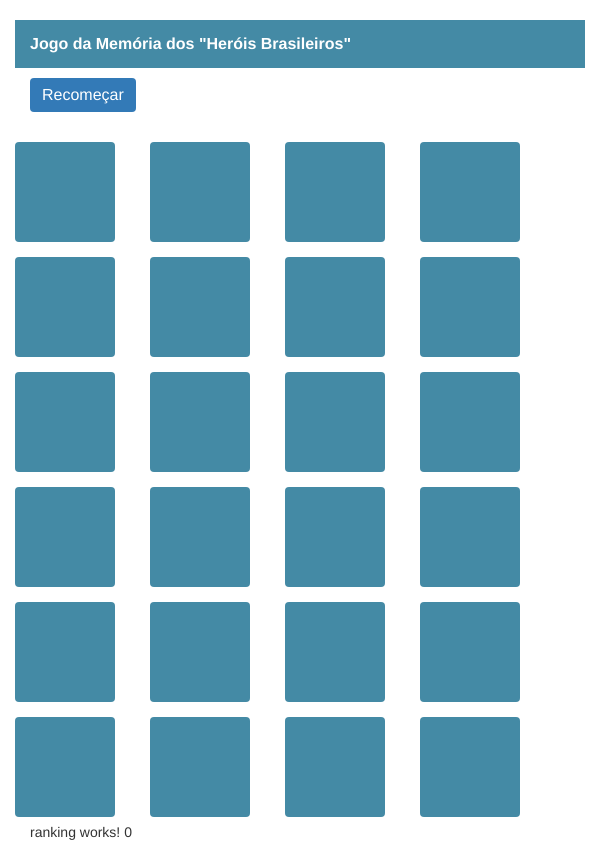
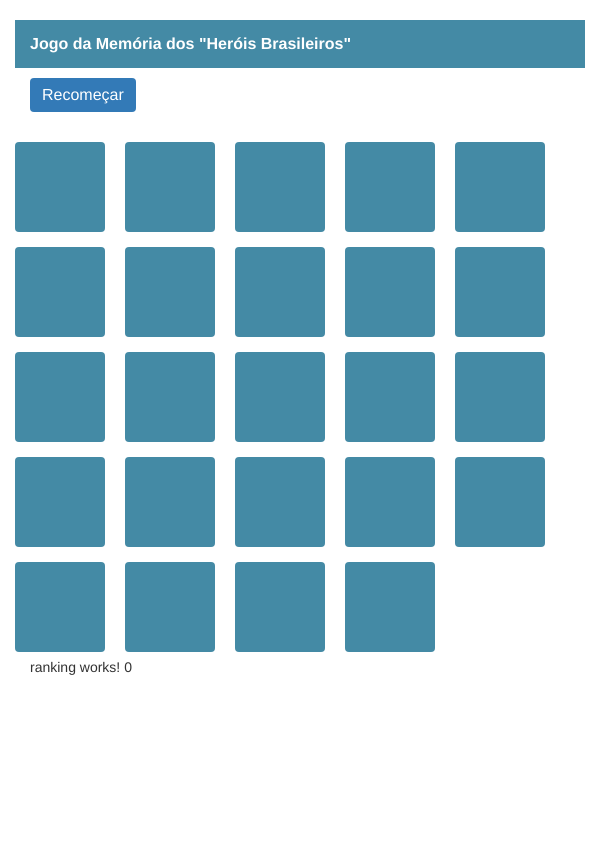
Before and after one commit to emerson-diego/jogodamemoria, an Angular app: page /jogo in a window 600 px wide. After the commit the page ends 800 px from the top, so only its background shows below. Built offline with nearby package versions, Linux system fonts and the light colour scheme.

Commit message:
Teste layout

```diff
--- a/src/app/jogo/jogo.component.css
+++ b/src/app/jogo/jogo.component.css
@@ -1,16 +1,37 @@
-@media (max-width: 767px) {
+@media (max-width: 600px) {
   body,h1,span,button {
     font-size: 12px;
   }
+
+  .cards div {
+     margin-right: 10px;
+     background-size: 80px 80px;
+      width:80px !important;
+      height:80px !important;
+  }
 }
-@media (max-width: 1200px) {
+@media (min-width: 600px) {
   body,h1,span,button {
     font-size: 16px;
+  }
+
+   .cards div {
+     margin-right: 20px;
+     background-size: 90px 90px;
+      width:90px !important;
+      height:90px !important;
   }
 }
 @media (min-width: 1200px) {
   body,h1,span,button {
     font-size: 20px;
+  }
+
+   .cards div {
+     margin-right: 35px;
+     background-size: 100px 100px;
+      width:100px !important;
+      height:100px !important;
   }
 }
 
@@ -30,12 +51,8 @@
       cursor: pointer;
       background-color:#448AA5;
       /*background-image:url("../assets/img/cover.jpg");*/
-      background-size: 100px 100px;
       margin-top: 10px;
-      margin-right: 35px;
       border-radius: 4px;
-      width:100px !important;
-      height:100px !important;
       -webkit-transition: background-color 2s;
       transition: background-color 2s;
       padding-left:0px !important;
```
